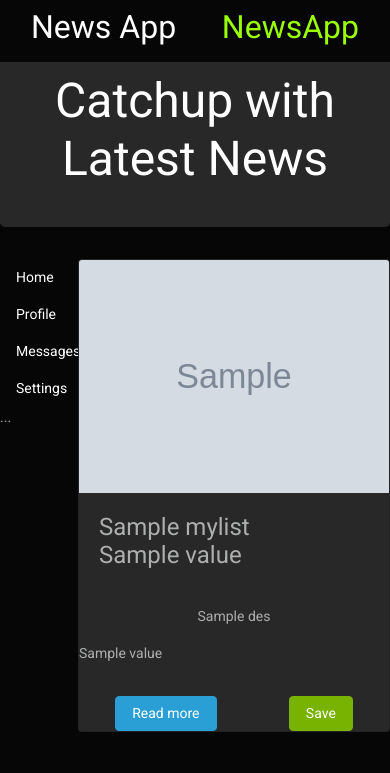
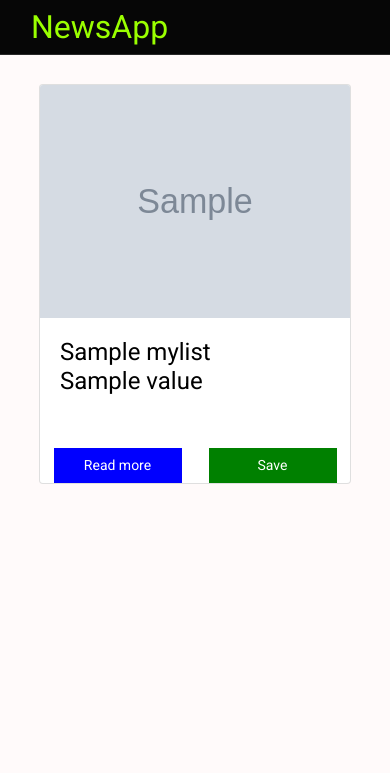
Before and after one commit to Deepak50/NewsApp, a Django app: template newsApp/templates/main/index.html in a window 390 px wide. Shown: the top 773 px of the page. Run offline with Django 3.2, Linux system fonts and the light colour scheme; the template is opened without the code that fills it: most values are stand-ins (such as "Sample title", 1, 10 or a date in 2020); grey boxes marked "Sample" are stand-in pictures; some libraries are stand-ins or nearby versions.

Commit message:
commit after adding media query

```diff
--- a/newsApp/templates/main/index.html
+++ b/newsApp/templates/main/index.html
@@ -10,33 +10,100 @@
     crossorigin="anonymous" />
   <title>News App</title>
   <style>
-    #crd:hover
-    {
-      background-color: grey;
+    body{
+        background-color: hotpink;
+      }
+    #crd{
+      color:black;
+      background-color: white;
+    }
+    #crd:hover {
+
+    }
+    #readmore{
+      background-color: blue;
+      color: white;
+      border:1px solid blue;
+      border-radius: 0px;
+    }
+    #readmore:hover{
+      background-color: transparent;
+      color:blue;
+    }
+
+    #saved{
+      background-color:green;
+      color: white;
+      border:1px solid green;
+      border-radius: 0px;
+    }
+    #saved:hover{
+      background-color: transparent;
+      color:green;
+
+    }
+
+    @media only screen and (max-width: 600px) {
+      #nbar {
+        display: none;
+      }
+
     }
   </style>
 </head>
 
-<body>
+<body style = "background-color: snow;">
   <div class="navbar fixed-top navbar-dark bg-dark">
     <div class="container">
-      <h4 style="color:rgb(255, 255, 255)">News App <h4 style="color: rgb(154, 255, 0);">NewsApp</h4>
-      </h4>
+      <h4 style="color: rgb(154, 255, 0); margin:0px; padding:0px;">NewsApp</h4>
       <!-- <img src="{% static 'images/background.gif' %}" class="image" style="width:90px; "> -->
     </div>
   </div>
 
   <!-- Card for header -->
 
-  <div class="jumbotron" style="text-align: center; margin-top:40px; width:100%;">
+  <!-- <div class="jumbotron" style="text-align: center; margin-top:40px; width:100%;">
     <h2>Catchup with Latest News</h2>
-    <!-- <img src="{% static 'images/news.png' %}" class="image" style="width:150px; margin-bottom:-50px; "> -->
-  </div>
+  <img src="https://source.unsplash.com/1500x100/?news,dark" class="image" style="width:100%; margin-bottom:-50px; ">
+  </div> -->
+  <div style="width:100%; height:10vh;"></div>
+
+  <!-- <div id="carouselExampleIndicators" class="carousel slide" data-bs-ride="carousel" style = "width:30%; height: 10vh;">
+    <div class="carousel-indicators">
+      <button type="button" data-bs-target="#carouselExampleIndicators" data-bs-slide-to="0" class="active"
+        aria-current="true" aria-label="Slide 1"></button>
+      <button type="button" data-bs-target="#carouselExampleIndicators" data-bs-slide-to="1"
+        aria-label="Slide 2"></button>
+      <button type="button" data-bs-target="#carouselExampleIndicators" data-bs-slide-to="2"
+        aria-label="Slide 3"></button>
+    </div>
+    <div class="carousel-inner">
+      <div class="carousel-item active">
+        <img src="https://source.unsplash.com/100x100/?nature,water" class="d-block w-100" alt="...">
+      </div>
+      <div class="carousel-item">
+        <img src="https://source.unsplash.com/100x100/?nature,water" class="d-block w-100" alt="...">
+      </div>
+      <div class="carousel-item">
+        <img src="https://source.unsplash.com/100x100/?nature,water" class="d-block w-100" alt="...">
+      </div>
+    </div>
+    <button class="carousel-control-prev" type="button" data-bs-target="#carouselExampleIndicators"
+      data-bs-slide="prev">
+      <span class="carousel-control-prev-icon" aria-hidden="true"></span>
+      <span class="visually-hidden">Previous</span>
+    </button>
+    <button class="carousel-control-next" type="button" data-bs-target="#carouselExampleIndicators"
+      data-bs-slide="next">
+      <span class="carousel-control-next-icon" aria-hidden="true"></span>
+      <span class="visually-hidden">Next</span>
+    </button>
+  </div> -->
 
 
   <div style="display: flex;">
     <!-- this is navbar div -->
-    <div style="width:20%;">
+    <div id="nbar" style="width:20%; background-color: blueviolet;">
       <div class="nav flex-column nav-pills" id="v-pills-tab" role="tablist" aria-orientation="vertical">
         <a class="nav-link " id="v-pills-home-tab" data-toggle="pill" href="#v-pills-home" role="tab"
           aria-controls="v-pills-home" aria-selected="false">Home</a>
@@ -62,22 +129,22 @@
 
 
     <!-- this is content div -->
-    <div style="display: flex; flex-direction: row;  flex-wrap: wrap; width:80%;">
+    <div style="display: flex; flex-direction: row;  flex-wrap: wrap; width:80%; margin:auto;">
       {% for idd, hl, des, img in mylist %}
       <!-- card -->
-      <div id = "crd" class="card" style="width: 20rem; margin: auto; margin-bottom: 5vh;" >
+      <div id="crd" class="card" style="width: 20rem; height:25rem; margin: auto; margin-bottom: 5vh;">
         <img class="card-img-top" src="{{ img }}" alt="Card image cap">
         <div class="card-body">
           <h5 class="card-title">{{ hl }}{{ value|linebreaks }}</h5>
         </div>
-        <p class="card-text" style="text-align: center;">{{ des }}{{ value|linebreaks }}</p>
+        <!-- <p class="card-text" style="text-align: center;">{{ des }}{{ value|linebreaks }}</p> -->
         <div style="display: flex; flex-wrap: wrap; flex-direction: row;">
           <form action="readmore" style="margin:auto;">
-            <input type="submit" class="btn btn-primary" style="margin:auto;" value="Read more">
+            <input id = "readmore" type="submit" class="btn btn-primary" style="margin:auto; width: 8rem; " value="Read more">
           </form>
           <form action="save" style="margin:auto;">
             <input type=text value="{{ idd }}" style="display: none;" name="ib">
-            <input type="submit" class="btn btn-success" style="margin:auto;" value="Save">
+            <input id = "saved" type="submit" class="btn btn-success" style="margin:auto; width:8rem;" value="Save">
           </form>
         </div>
       </div>
```
Also changed, not shown: db.sqlite3.
